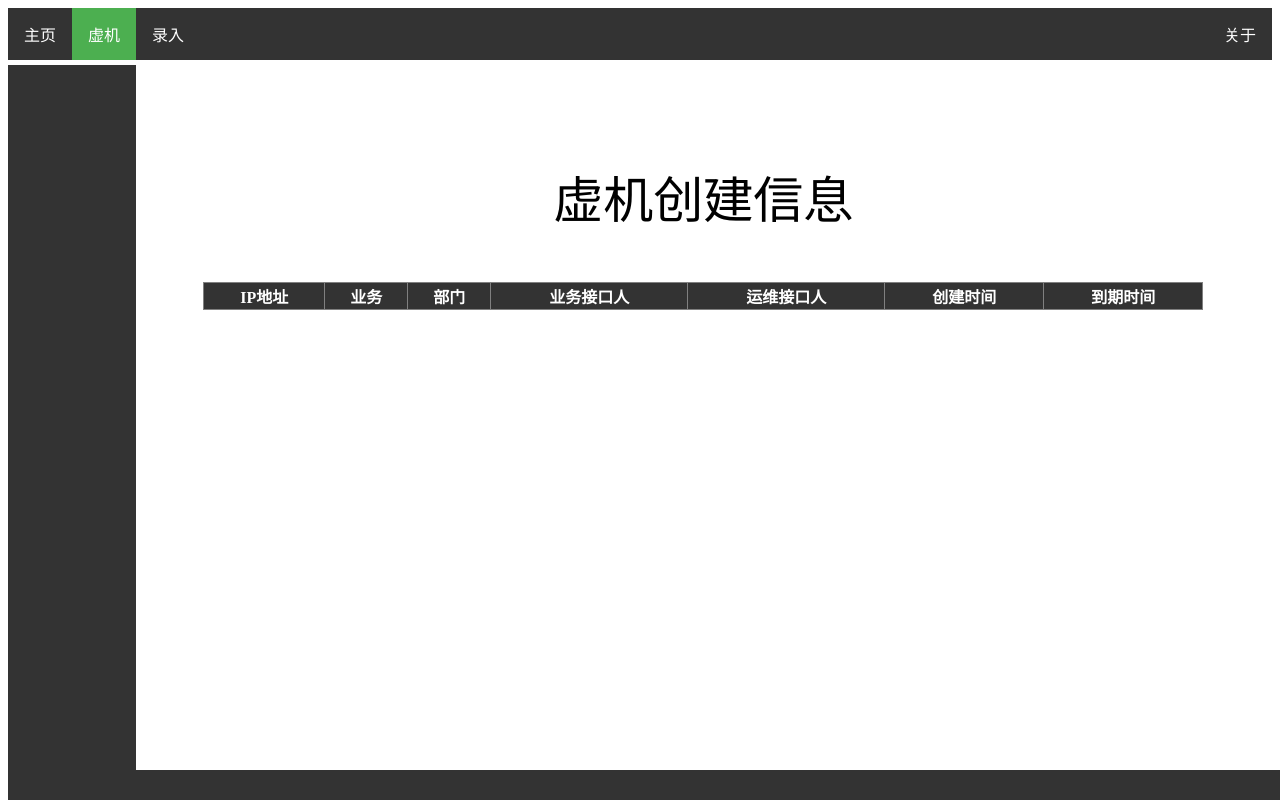
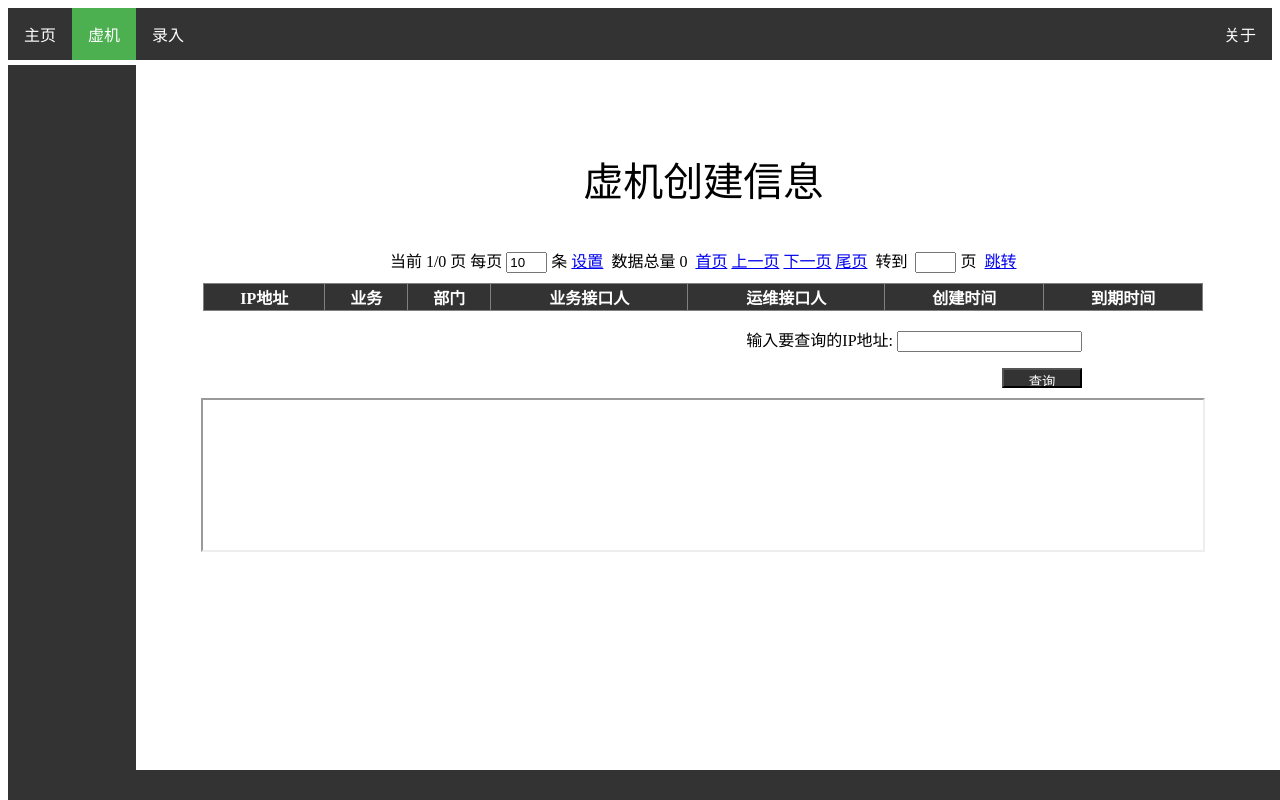
Before and after one commit to laiyuan86/studyweb, a Django app: page /vmsinfo/ in a window 1280 px wide. Run offline with Django 3.2, Linux system fonts and the light colour scheme; data that the repository does not hold is empty.

Commit message:
增加表格分页功能 增加按IP查询详细信息功能

```diff
--- a/myweb/dbhelp.py
+++ b/myweb/dbhelp.py
@@ -148,6 +148,29 @@ class execmysql():
         print(nums)
         return nums
 
+    #按IP查询
+    def get_vminfo_forip(self, ip):
+        db = self.connectdb()
+        cursor = db.cursor()
+        sql = "SELECT * FROM CreateVM WHERE IP = '%s'" % ip
+        vminfo = []
+        try:
+            cursor.execute(sql)
+            res = cursor.fetchall()
+            vminfo.append(res[0][1])
+            vminfo.append(res[0][2])
+            vminfo.append(res[0][3])
+            vminfo.append(res[0][4])
+            vminfo.append(res[0][5])
+            vminfo.append(res[0][6])
+            vminfo.append(res[0][7])
+        except BaseException as e:
+            vminfo = None
+            print("出现错误：%s" % e)
+            return vminfo
+        db.close()
+        return vminfo
+
 
 if __name__ == '__main__':
     host = '127.0.0.1'
@@ -156,3 +179,4 @@ if __name__ == '__main__':
     db = 'studyweb'
     setimes = ['2019-01-01', '2019-01-03']
     exmysql = execmysql(host, user, password, db)
+    exmysql.get_vminfo_forip('172.24.132.185')
--- a/myweb/templates/myweb/creatvms.html
+++ b/myweb/templates/myweb/creatvms.html
@@ -4,6 +4,120 @@
     <meta charset="UTF-8">
     <title>虚机信息</title>
     <link rel="stylesheet" type="text/css" href="/static/myweb/css/mystyle.css">
+    <script type="text/javascript" src="/static/myweb/js/jquery-3.3.1.min.js"></script>
+    <script type="text/javascript">
+            var pageSize = 10;    //每页显示的记录条数
+            var curPage=0;        //当前页
+            var lastPage;        //最后页
+            var direct=0;        //方向
+            var len;            //总行数
+            var page;            //总页数
+            var begin;
+            var end;
+
+
+            $(document).ready(function display(){
+                len =$("#mytable tr").length - 1;    // 求这个表的总行数，剔除第一行介绍
+                page=len % pageSize==0 ? len/pageSize : Math.floor(len/pageSize)+1;//根据记录条数，计算页数
+                // alert("page==="+page);
+                curPage=1;    // 设置当前为第一页
+                displayPage(1);//显示第一页
+
+                document.getElementById("btn0").innerHTML="当前 " + curPage + "/" + page + " 页  每页 ";    // 显示当前多少页
+                document.getElementById("sjzl").innerHTML="数据总量 " + len + "";        // 显示数据量
+                document.getElementById("pageSize").value = pageSize;
+
+
+
+                $("#btn1").click(function firstPage(){    // 首页
+                    curPage=1;
+                    direct = 0;
+                    displayPage();
+                });
+                $("#btn2").click(function frontPage(){    // 上一页
+                    direct=-1;
+                    displayPage();
+                });
+                $("#btn3").click(function nextPage(){    // 下一页
+                    direct=1;
+                    displayPage();
+                });
+                $("#btn4").click(function lastPage(){    // 尾页
+                    curPage=page;
+                    direct = 0;
+                    displayPage();
+                });
+                $("#btn5").click(function changePage(){    // 转页
+                    curPage=document.getElementById("changePage").value * 1;
+                    if (!/^[1-9]\d*$/.test(curPage)) {
+                        alert("请输入正整数");
+                        return ;
+                    }
+                    if (curPage > page) {
+                        alert("超出数据页面");
+                        return ;
+                    }
+                    direct = 0;
+                    displayPage();
+                });
+
+
+                $("#pageSizeSet").click(function setPageSize(){    // 设置每页显示多少条记录
+                    pageSize = document.getElementById("pageSize").value;    //每页显示的记录条数
+                    if (!/^[1-9]\d*$/.test(pageSize)) {
+                        alert("请输入正整数");
+                        return ;
+                    }
+                    len =$("#mytable tr").length - 1;
+                    page=len % pageSize==0 ? len/pageSize : Math.floor(len/pageSize)+1;//根据记录条数，计算页数
+                    curPage=1;        //当前页
+                     direct=0;        //方向
+                     firstPage();
+                });
+            });
+
+            function displayPage(){
+                if(curPage <=1 && direct==-1){
+                    direct=0;
+                    alert("已经是第一页了");
+                    return;
+                } else if (curPage >= page && direct==1) {
+                    direct=0;
+                    alert("已经是最后一页了");
+                    return ;
+                }
+
+                lastPage = curPage;
+
+                // 修复当len=1时，curPage计算得0的bug
+                if (len > pageSize) {
+                    curPage = ((curPage + direct + len) % len);
+                } else {
+                    curPage = 1;
+                }
+
+
+                document.getElementById("btn0").innerHTML="当前 " + curPage + "/" + page + " 页  每页 ";        // 显示当前多少页
+
+                begin=(curPage-1)*pageSize + 1;// 起始记录号
+                end = begin + 1*pageSize - 1;    // 末尾记录号
+
+
+                if(end > len ) end=len;
+                $("#mytable tr").hide();    // 首先，设置这行为隐藏
+                $("#mytable tr").each(function(i){    // 然后，通过条件判断决定本行是否恢复显示
+                    if((i>=begin && i<=end) || i==0 )//显示begin<=x<=end的记录
+                        $(this).show();
+                });
+             }
+            function check() {
+            if($("#ip").val()=="") {
+                alert("请输入IP地址");
+                return false
+            }
+            return true;
+        }
+    </script>
 </head>
 <body>
 <div>
@@ -15,8 +129,22 @@
 </ul>
     <div class="leftmenu"></div>
     <div class="container">
-        <p style="text-align: center; font-size: 50px; font-family: 'Trebuchet MS'">虚机创建信息</p>
-        <table border="1px" style="margin: auto; padding-top: 50px;border-collapse: collapse; width: 1000px">
+        <p style="text-align: center; font-size: 40px; font-family: 'Trebuchet MS'">虚机创建信息</p>
+        <div align="center" style="padding-bottom: 10px">
+            <a id="btn0"></a>
+            <input id="pageSize" type="text" size="2" maxlength=2 value="getDefaultValue()" /><a> 条 </a> <a href="#" id="pageSizeSet">设置</a>&nbsp;
+            <a id="sjzl"></a>&nbsp;
+            <a  href="#" id="btn1">首页</a>
+            <a  href="#" id="btn2">上一页</a>
+            <a  href="#" id="btn3">下一页</a>
+            <a  href="#" id="btn4">尾页</a>&nbsp;
+            <a>转到&nbsp;</a>
+            <input id="changePage" type="text" size="2" maxlength="4"/>
+            <a>页&nbsp;</a>
+            <a  href="#" id="btn5">跳转</a>
+        </div>
+        <div>
+        <table id = "mytable" border="1px" style="margin: auto; padding-top: 50px;border-collapse: collapse; width: 1000px">
             <tr style="background-color: #333333">
                 <th style="color: white">IP地址</th>
                 <th style="color: white">业务</th>
@@ -34,6 +162,17 @@
             </tr>
             {% endfor %}
         </table>
+        </div>
+        <div style="float: right; margin-right: 190px; margin-bottom: 10px">
+            <form action="/searchip/" target="displayvminfo" onsubmit="return check()">
+                <p>输入要查询的IP地址: <input name="ip" id="ip" /></p>
+                <input style="width: 80px; height: 20px; background-color: #333333; float: right; color: white"  type="submit" value="查询">
+            </form>
+        </div>
+        <div align="center">
+            <iframe name="displayvminfo" style="width: 1000px">
+            </iframe>
+        </div>
     </div>
     <div class="yejiao"></div>
 </div>
--- a/myweb/views.py
+++ b/myweb/views.py
@@ -123,5 +123,16 @@ def get_files(request):
     return render(request, 'myweb/add.html')
 
 
+def table_fy(request):
+    return render(request, "myweb/tablefy.html")
+
+
+def search_ip(request):
+    ip = request.GET.get('ip')
+    exmysql = execmysql(host, user, password, db)
+    vminfo = exmysql.get_vminfo_forip(ip)
+    return render(request, "myweb/vmdetail.html", {'vminfo': vminfo})
+
+
 if __name__ == '__main__':
     pass
--- a/studyweb/urls.py
+++ b/studyweb/urls.py
@@ -28,4 +28,6 @@ urlpatterns = [
     path('dealevent/', views.insert_deal_event),
     path('vmchange/', views.insert_vmchange),
     path('getfile/', views.get_files),
+    path('table/', views.table_fy),
+    path('searchip/', views.search_ip),
 ]
```
Also changed, not shown: myweb/templates/myweb/tablefy.html (added, +77 -0 lines), myweb/templates/myweb/vmdetail.html (added, +29 -0 lines).
